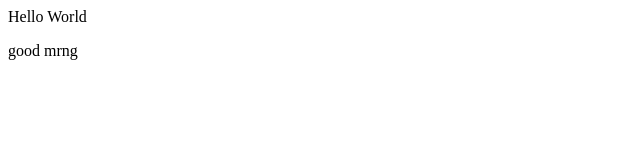
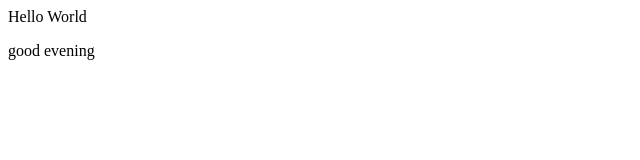
Before and after one commit to ssaji1/Lab1, a plain HTML site: page index.html in a window 1280 px wide. Shown: the full height of the page, 0-640 px from the left. Drawn offline with Linux system fonts and the light colour scheme.

Commit message:
evening para

```diff
--- a/index.html
+++ b/index.html
@@ -1,2 +1,2 @@
 <p>Hello World</p>
-<p>good mrng</p>
+<p>good evening</p>
```
